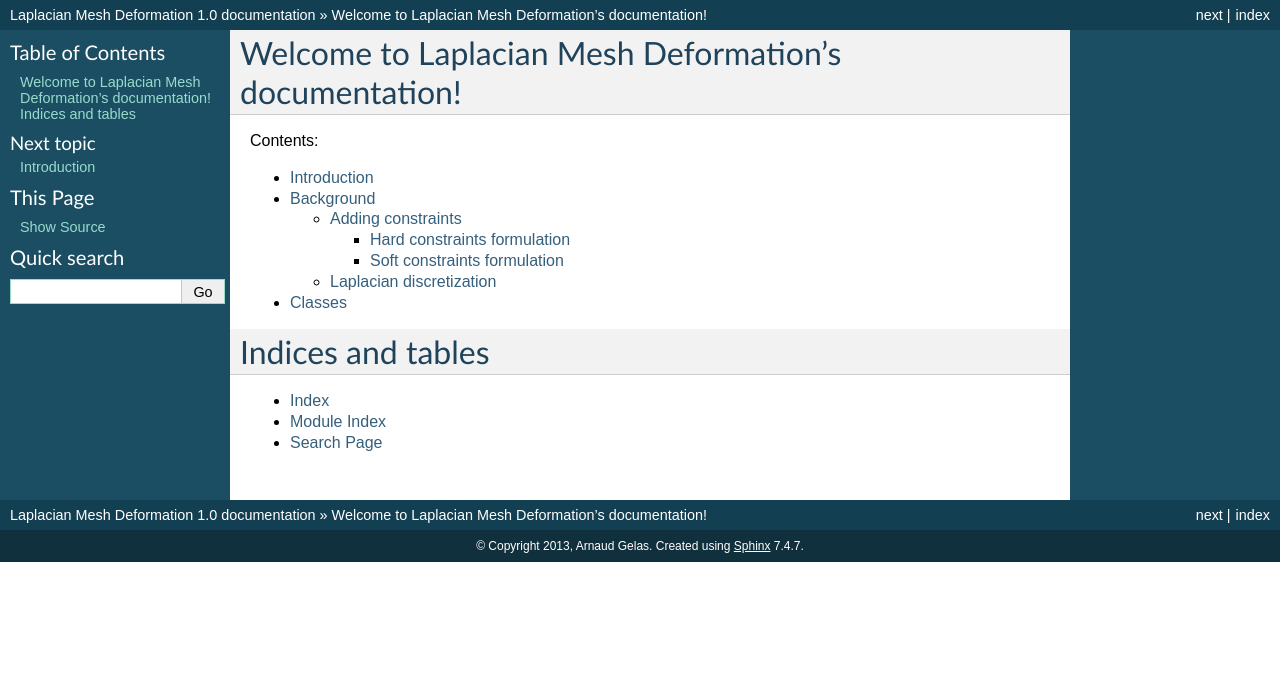
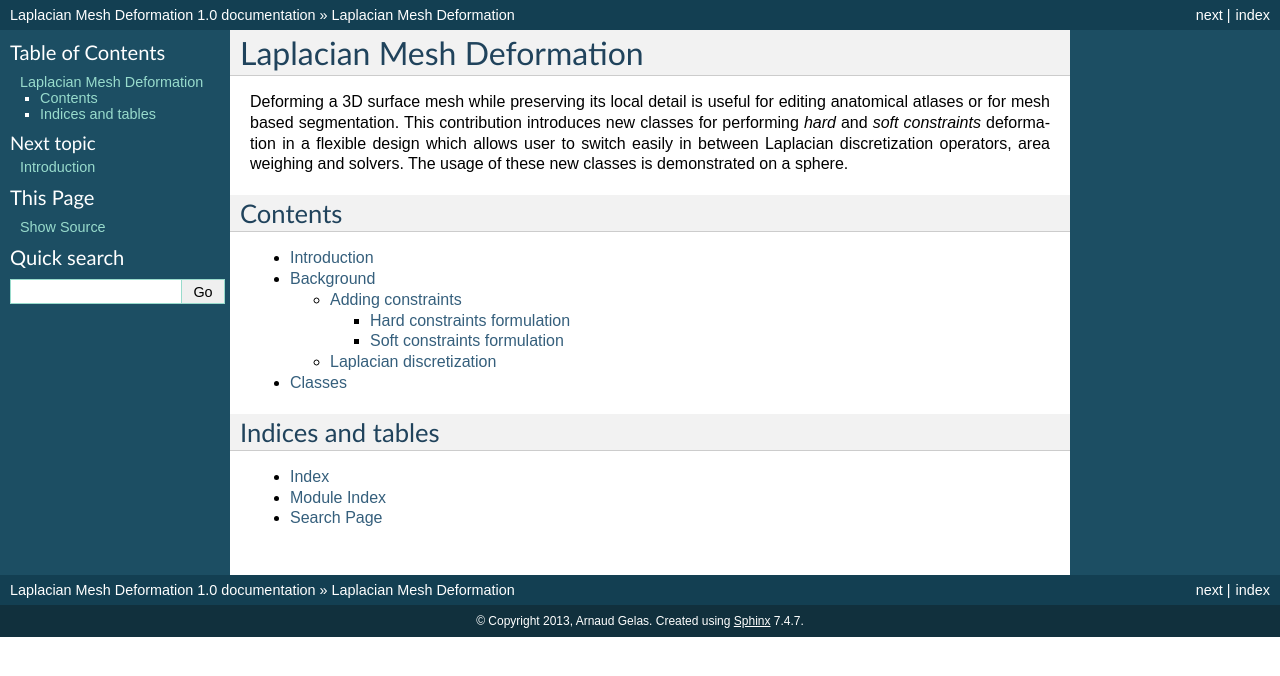
Before and after one commit to arnaudgelas/LaplacianDeformation, a Sphinx documentation site: the page built from doc/source/index.rst, in a window 1280 px wide. Shown: the top 676 px of the page. Built offline with Sphinx 7.4.7, drawn with Linux system fonts in a browser that asks for light colours; formulas are drawn with MathJax 3; pages that are not in the unit, such as notebooks, are missing from menus.

Commit message:
Abstract

```diff
--- a/doc/source/index.rst
+++ b/doc/source/index.rst
@@ -3,10 +3,20 @@
    You can adapt this file completely to your liking, but it should at least
    contain the root `toctree` directive.
 
-Welcome to Laplacian Mesh Deformation's documentation!
-======================================================
+==========================
+Laplacian Mesh Deformation
+==========================
 
-Contents:
+Deforming a 3D surface mesh while preserving its local detail is useful for
+editing anatomical atlases or for mesh based segmentation. This contribution
+introduces new classes for performing *hard* and *soft constraints* deformation
+in a flexible design which allows user to switch easily in between Laplacian
+discretization operators, area weighing and solvers. The usage of these new
+classes is demonstrated on a sphere.
+
+
+Contents
+========
 
 .. toctree::
    :maxdepth: 2
```
